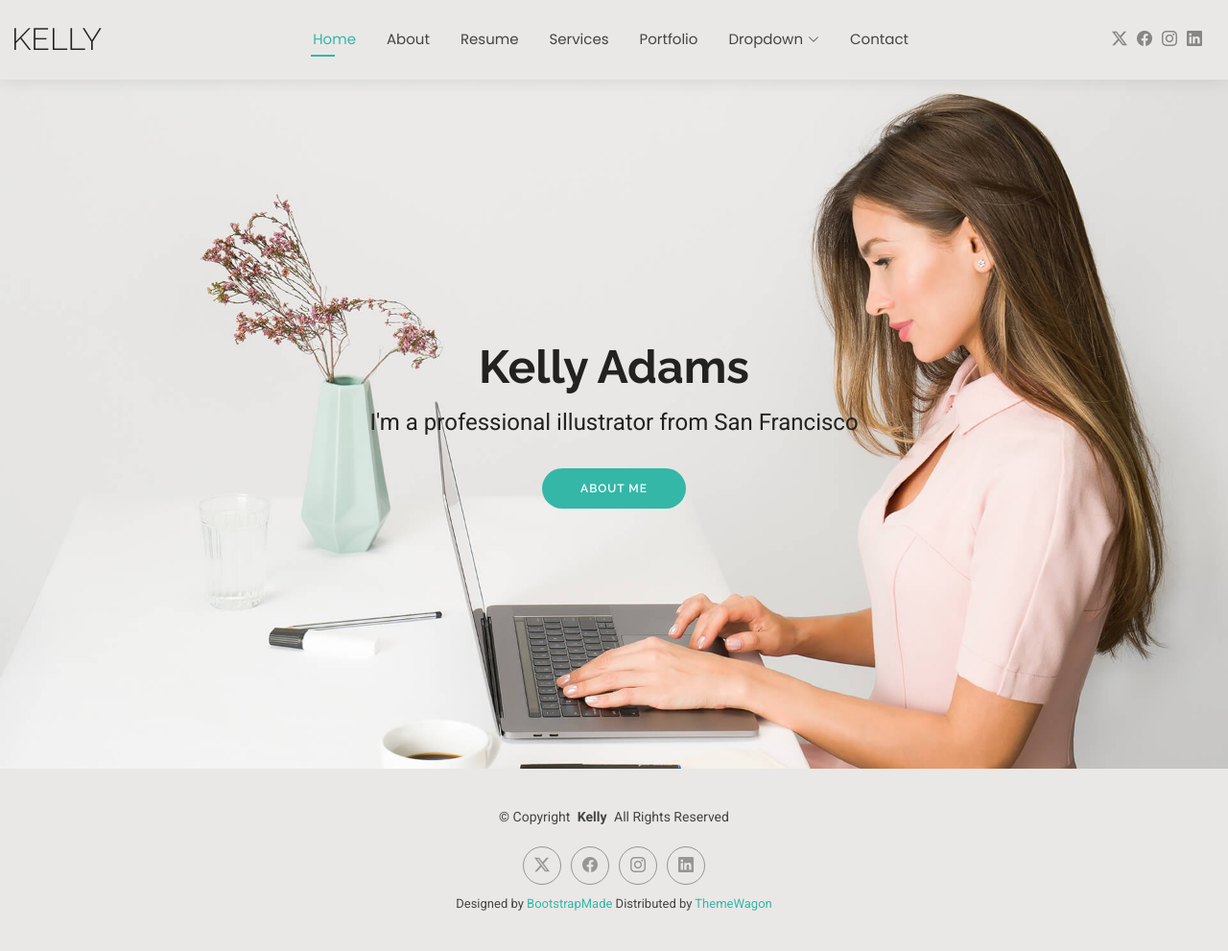
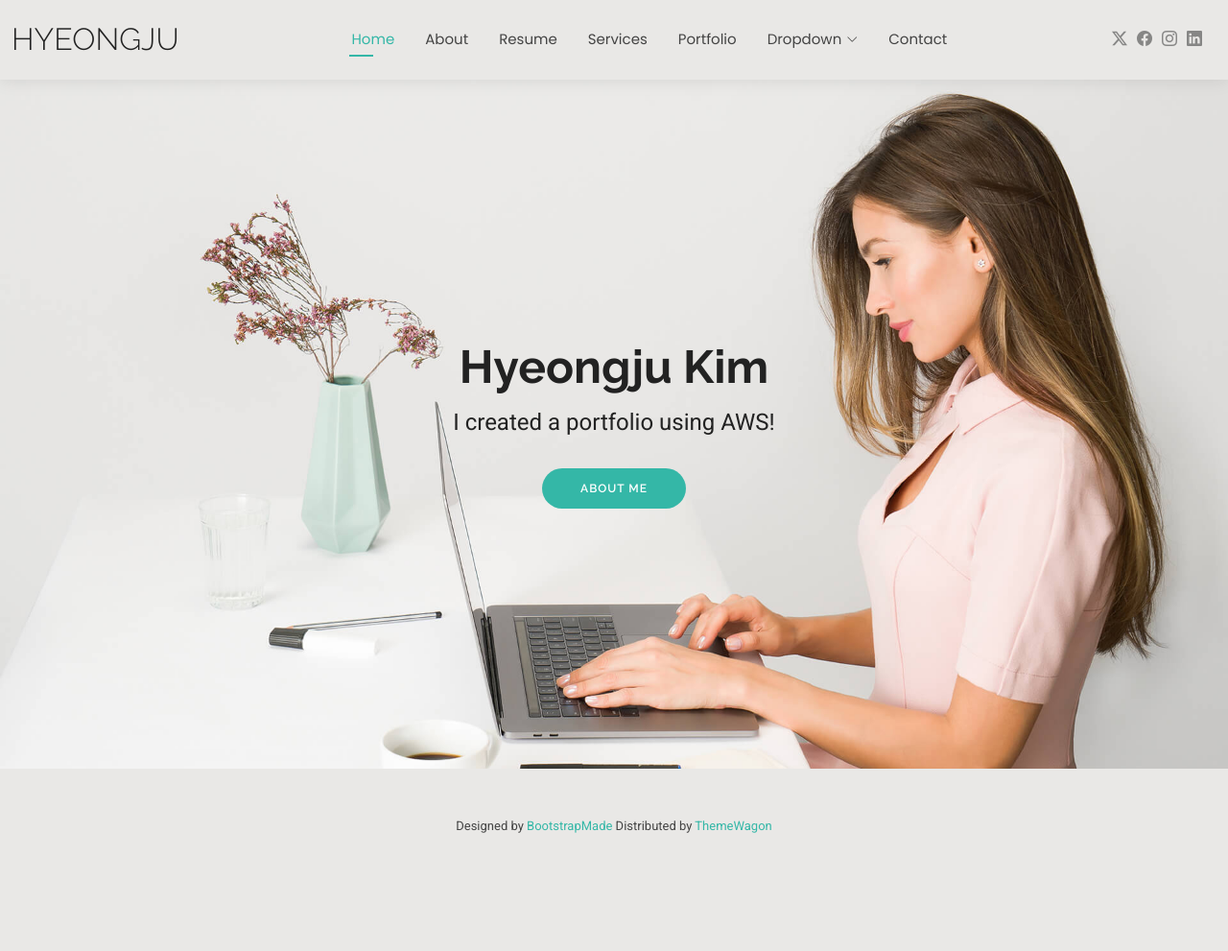
Before and after one commit to kimhyeongju/portfolio, a Python web app: template src/main/resources/templates/index.html in a window 1280 px wide. Shown: the whole page at 96% size. After the commit the page ends 868 px from the top, so only its background shows below. Run offline with Jinja, Linux system fonts and the light colour scheme; the template is opened without the code that fills it, so the values that code supplies are empty; some libraries are stand-ins or nearby versions.

Commit message:
change index.html

```diff
--- a/src/main/resources/templates/index.html
+++ b/src/main/resources/templates/index.html
@@ -3,7 +3,7 @@
   <head>
     <meta charset="utf-8" />
     <meta content="width=device-width, initial-scale=1.0" name="viewport" />
-    <title>Index - Kelly Bootstrap Template</title>
+    <title>Portfolio!</title>
     <meta name="description" content="" />
     <meta name="keywords" content="" />
 
@@ -41,7 +41,7 @@
         <a href="/index" class="logo d-flex align-items-center me-auto me-xl-0">
           <!-- Uncomment the line below if you also wish to use an image logo -->
           <!-- <img src="/img/logo.png" alt=""> -->
-          <h1 class="sitename">Kelly</h1>
+          <h1 class="sitename">HYEONGJU</h1>
         </a>
 
         <nav id="navmenu" class="navmenu">
@@ -102,8 +102,8 @@
         >
           <div class="row justify-content-center">
             <div class="col-lg-8">
-              <h2>Kelly Adams</h2>
-              <p>I'm a professional illustrator from San Francisco</p>
+              <h2>Hyeongju Kim</h2>
+              <p>I created a portfolio using AWS!</p>
               <a href="/about" class="btn-get-started">About Me</a>
             </div>
           </div>
@@ -114,19 +114,6 @@
 
     <footer id="footer" class="footer light-background">
       <div class="container">
-        <div class="copyright text-center">
-          <p>
-            © <span>Copyright</span>
-            <strong class="px-1 sitename">Kelly</strong>
-            <span>All Rights Reserved<br /></span>
-          </p>
-        </div>
-        <div class="social-links d-flex justify-content-center">
-          <a href=""><i class="bi bi-twitter-x"></i></a>
-          <a href=""><i class="bi bi-facebook"></i></a>
-          <a href=""><i class="bi bi-instagram"></i></a>
-          <a href=""><i class="bi bi-linkedin"></i></a>
-        </div>
         <div class="credits">
           <!-- All the links in the footer should remain intact. -->
           <!-- You can delete the links only if you've purchased the pro version. -->
```
